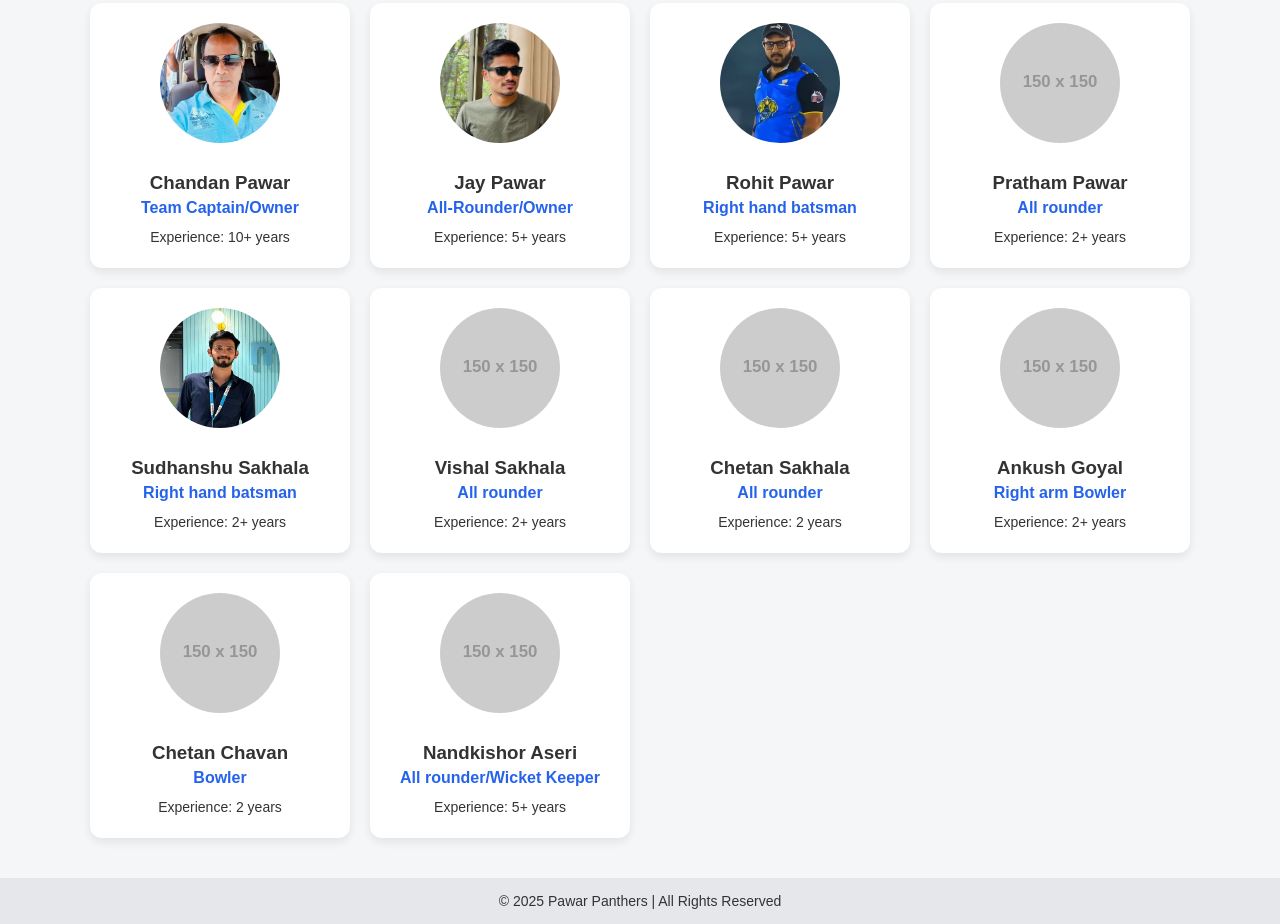
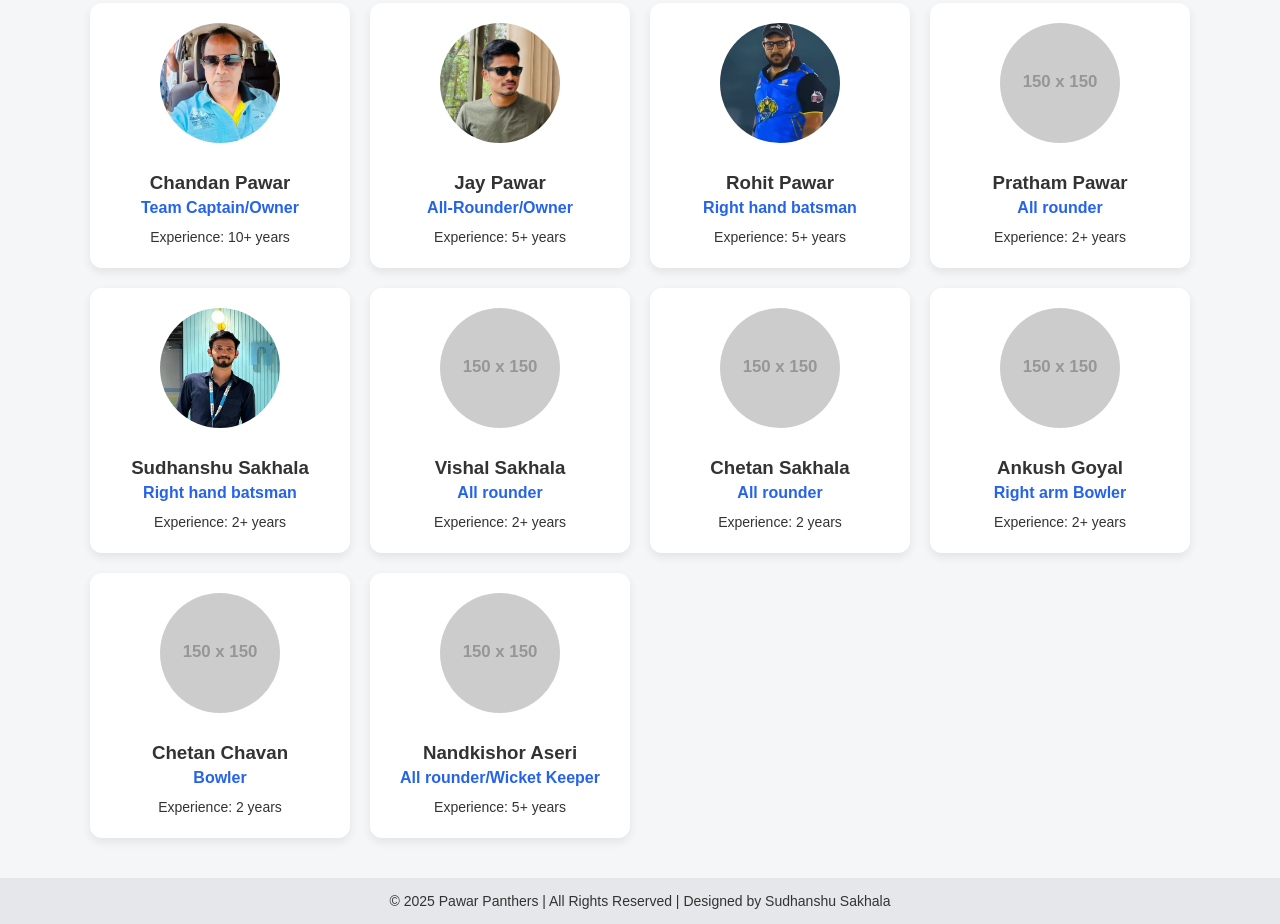
Before and after one commit to sidsakhala/PawarPanthers, a plain HTML site: page index.html in a window 1280 px wide. Shown: the part 335-1259 px from the top of the page. Drawn offline with Linux system fonts and the light colour scheme; placeholder pictures from the web are drawn by us.

Commit message:
Update footer to include designer credit

```diff
--- a/index.html
+++ b/index.html
@@ -207,7 +207,7 @@
   </div>
 
   <footer>
-    © 2025 Pawar Panthers | All Rights Reserved
+    © 2025 Pawar Panthers | All Rights Reserved | Designed by Sudhanshu Sakhala
   </footer>
 
 </body>
```
